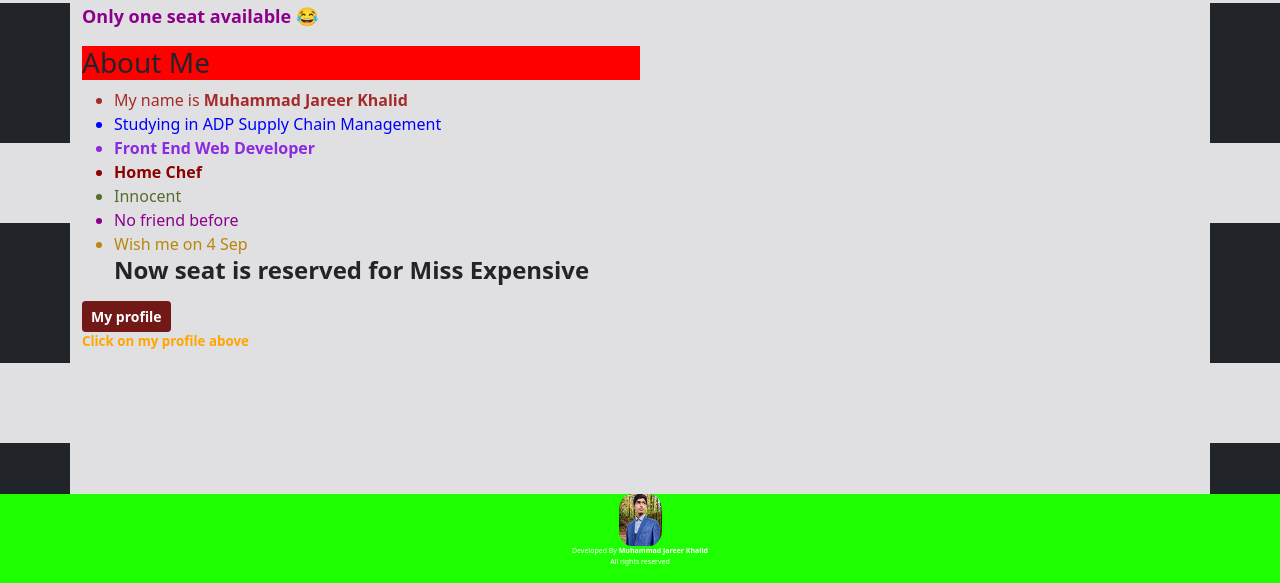
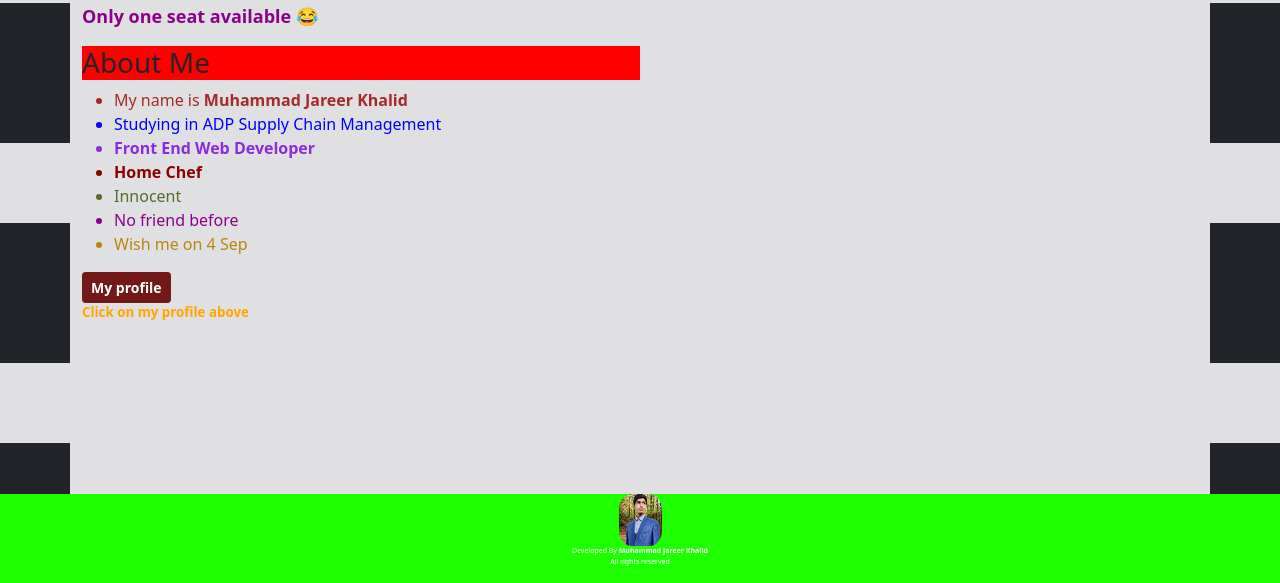
Before and after one commit to muhammad-jareer-Khalid/Mybios.github.io, a plain HTML site: page index.html in a window 1280 px wide. Shown: the part 217-800 px from the top of the page. Drawn offline with Linux system fonts and the light colour scheme.

Commit message:
Update index.html

```diff
--- a/index.html
+++ b/index.html
@@ -50,7 +50,6 @@
                         <li id="birth">Wish me on 4 Sep</li>
 
 
-              <h4><b>Now seat is reserved for Miss Expensive</b></h4>
 
                     </ul>
                     <a class="btn btn-primary btn-sm " href="https://www.instagram.com/muhammadjareerkhalid/" role="button"><b>My profile</b></a></a>
```
